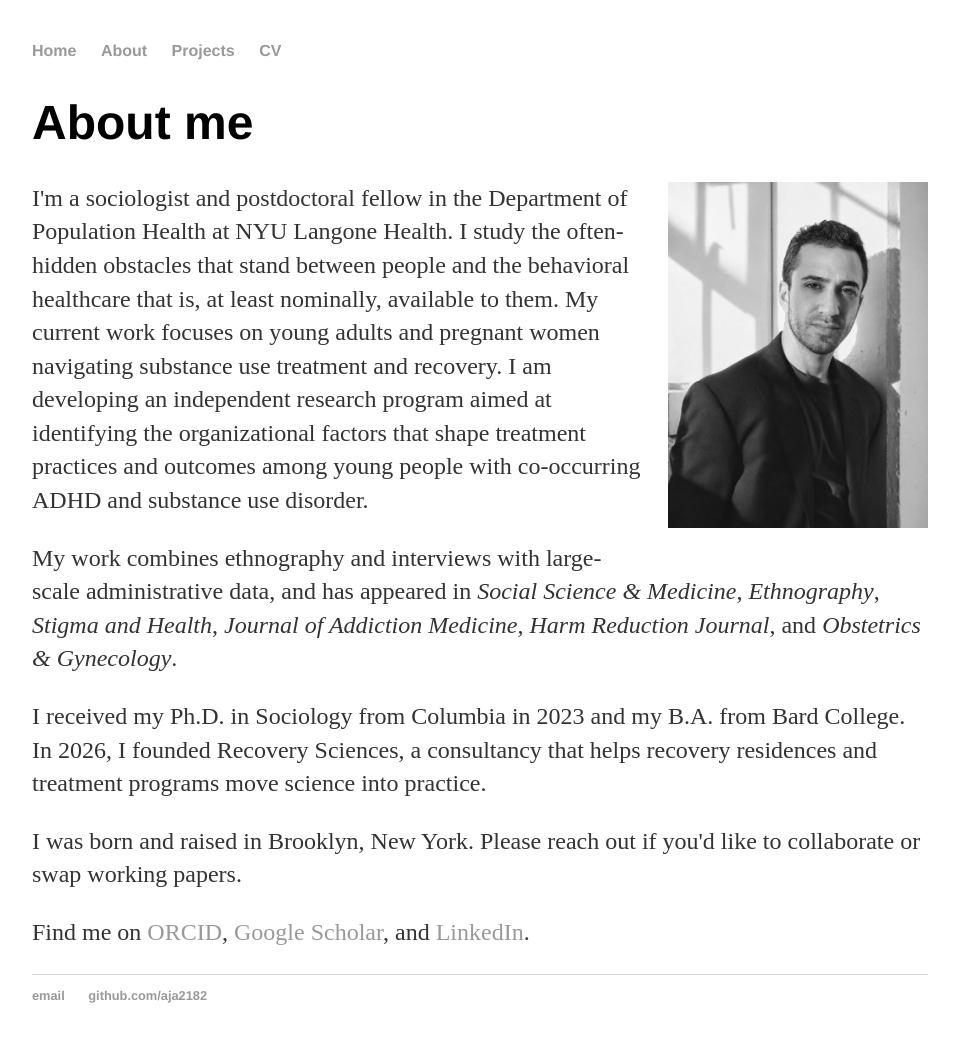
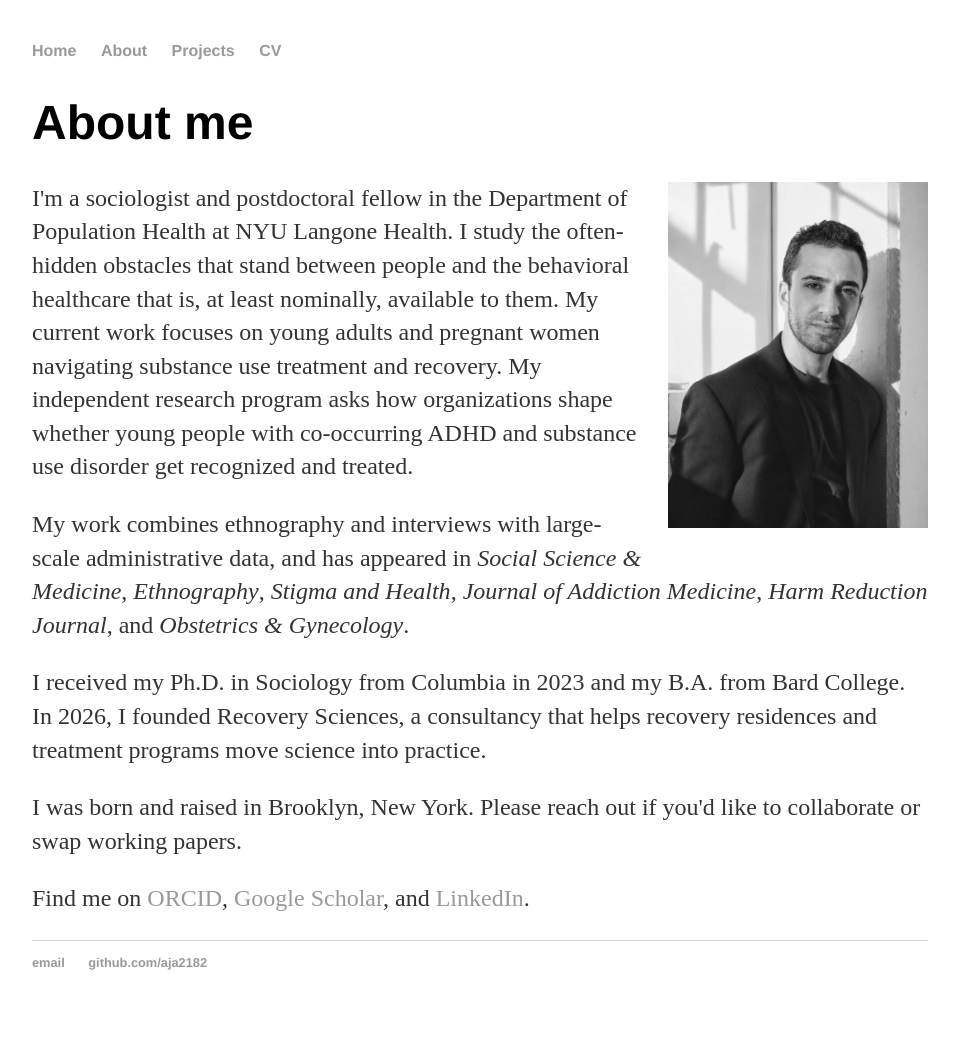
Before and after one commit to aja2182/aja2182.github.io, a Jekyll site: the page built from about/index.html, in a window 1280 px wide. Shown: the whole page, without its empty margins (160-1119 px from the left). Built offline with Jekyll 4.4.1, drawn with Linux system fonts in a browser that asks for light colours; after the commit the page ends 1012 px from its top, so only the background shows below that.

Commit message:
Reframe research program as a question
Co-Authored-By: Claude Opus 5.5 <noreply@anthropic.com>
Claude-Session: https://claude.ai/code/session_01UBGUuVKp8RBC6Hia74W8jU

```diff
--- a/about/index.html
+++ b/about/index.html
@@ -8,7 +8,7 @@ description: Josh Aleksanyan is a sociologist and postdoctoral fellow at NYU Lan
 
 <img src="/about/josh-aleksanyan.jpg" alt="Portrait of Josh Aleksanyan" class="portrait">
 
-<p>I'm a sociologist and postdoctoral fellow in the Department of Population Health at NYU Langone Health. I study the often-hidden obstacles that stand between people and the behavioral healthcare that is, at least nominally, available to them. My current work focuses on young adults and pregnant women navigating substance use treatment and recovery. I am developing an independent research program aimed at identifying the organizational factors that shape treatment practices and outcomes among young people with co-occurring ADHD and substance use disorder.</p>
+<p>I'm a sociologist and postdoctoral fellow in the Department of Population Health at NYU Langone Health. I study the often-hidden obstacles that stand between people and the behavioral healthcare that is, at least nominally, available to them. My current work focuses on young adults and pregnant women navigating substance use treatment and recovery. My independent research program asks how organizations shape whether young people with co-occurring ADHD and substance use disorder get recognized and treated.</p>
 
 <p>My work combines ethnography and interviews with large-scale administrative data, and has appeared in <i>Social Science &amp; Medicine</i>, <i>Ethnography</i>, <i>Stigma and Health</i>, <i>Journal of Addiction Medicine</i>, <i>Harm Reduction Journal</i>, and <i>Obstetrics &amp; Gynecology</i>.</p>
 
```
